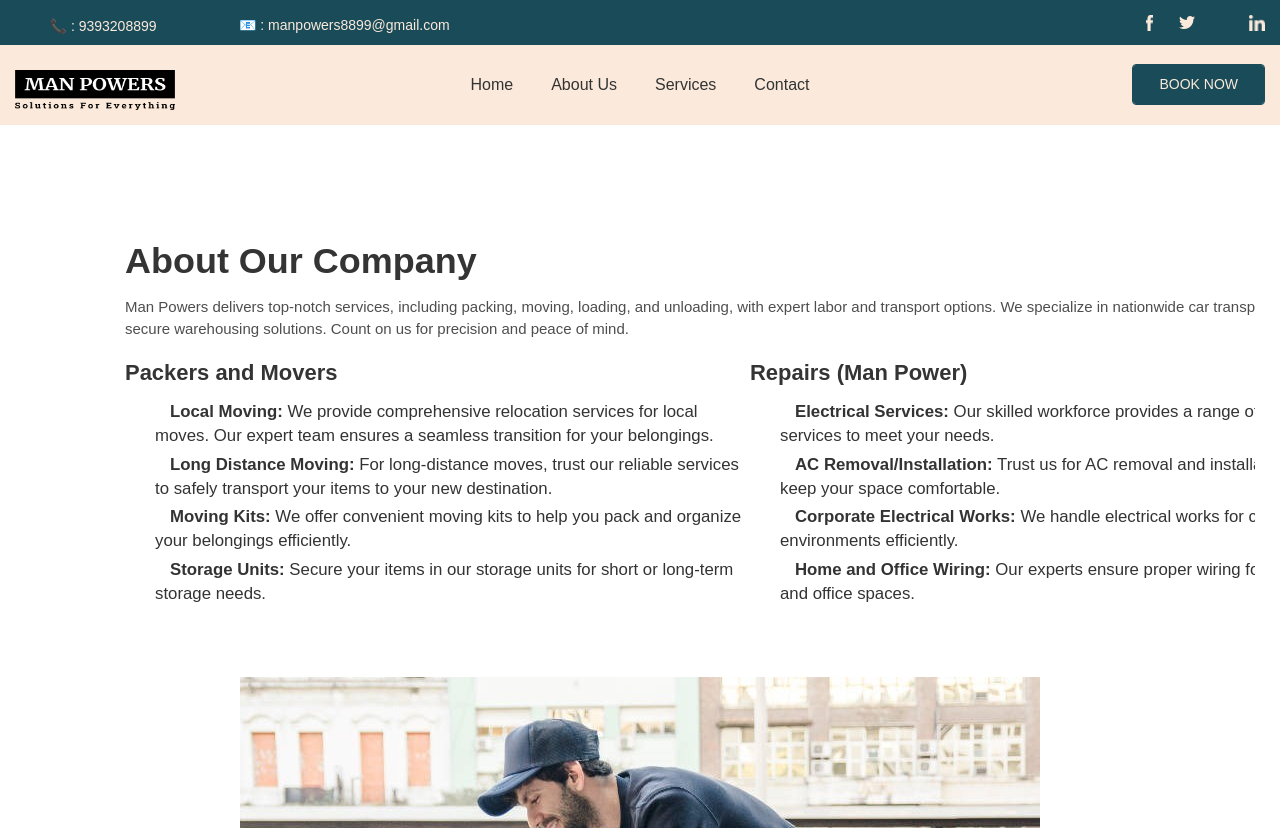
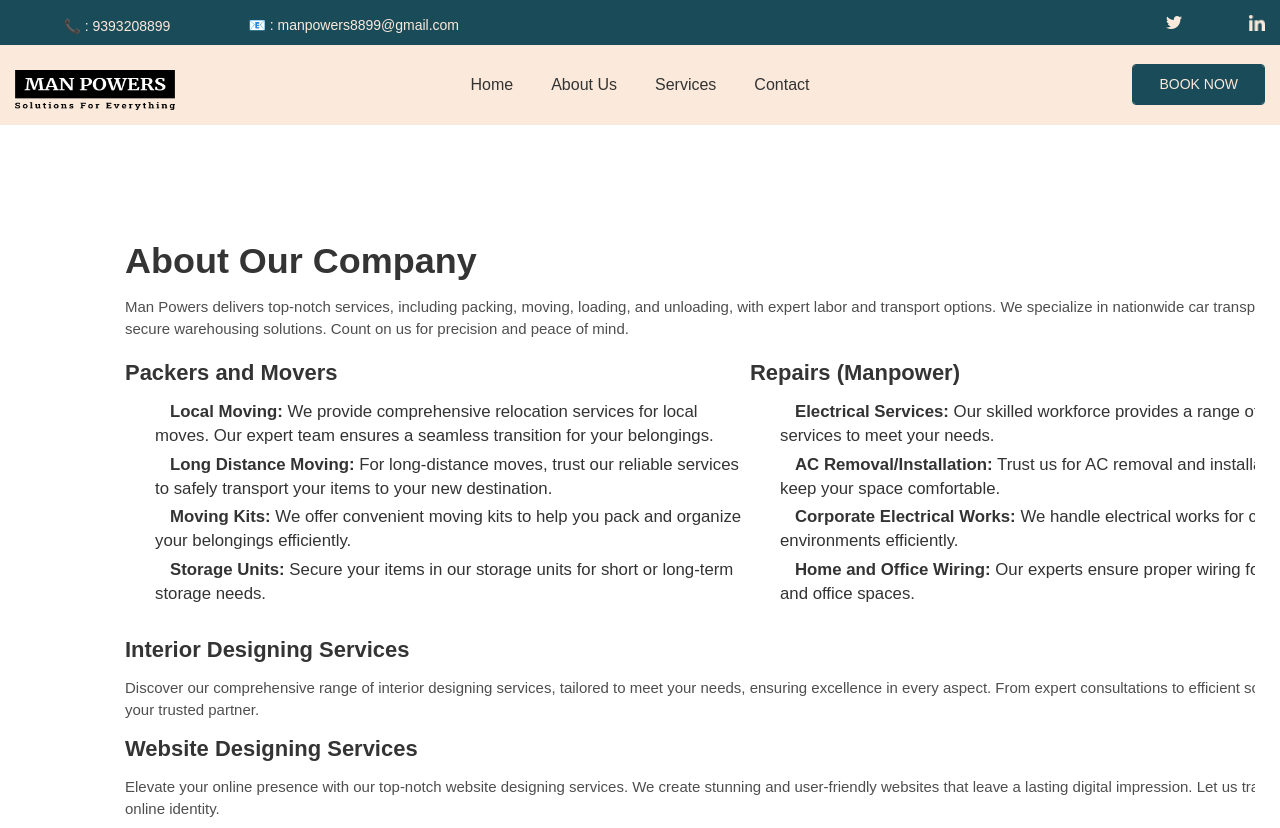
Before and after one commit to mohanganivada/manpowers, a plain HTML site: page about-us.html in a window 1280 px wide. Shown: the top 828 px of the page. Drawn offline with Linux system fonts and the light colour scheme; a script that the page names is missing.

Commit message:
initial commit

```diff
--- a/about-us.html
+++ b/about-us.html
@@ -51,22 +51,20 @@ About Us
 <div id="ttr_header_inner">
 <div class="ttr_header_element_alignment container">
   <div class="ttr_images_container">
-<a href="https://www.linkedin.com/company/templatetoaster/" class="ttr_header_linkedin " target="_self">
+    <a href="https://www.linkedin.com/in/mastanvali-shaik-75865520" class="ttr_header_linkedin" target="_self">
+      <!-- LinkedIn icon or image here -->
     </a>
   </div>
+  <div class="ttr_images_container">
+    <a href="http://twitter.com/templatetoaster" class="ttr_header_twitter" target="_self">
+      <!-- Twitter icon or image here -->
+    </a>
   </div>
-<div class="ttr_images_container">
-<div class="ttr_header_logo">
-</div>
-<a href="http://www.facebook.com/TemplateToaster" class="ttr_header_facebook " target="_self">
-</a>
-<a href="http://twitter.com/templatetoaster" class="ttr_header_twitter " target="_self">
-</a>
   <div class="ttr_headershape01">
     <div class="html_content"><p><span style="color:rgba(251,234,219,1);">📞 : 9393208899</span></p><p><br style="color:rgba(251,234,219,1);" /></p></div>
     </div>
     <div class="ttr_headershape02">
-  <div class="html_content"><p><span style="color:rgba(251,234,219,1);">📧 : manpowers8899@gmail.com</span></p></div>
+    <div><p><span style="color:rgba(251,234,219,1);">📧 : manpowers8899@gmail.com</span></p></div>
     </div>
   </div>
 </div>
@@ -148,7 +146,7 @@ Menu
           <!-- Category A: Packers and Movers -->
           <div class="col-xl-6 col-lg-6 col-md-6 col-sm-12 col-xs-12 col-12">
               <div class="service-box">
-                <h3 class="service-title"> Packers and Movers</h3>
+                  <h3 class="service-title">Packers and Movers</h3>
                   <ul class="service-list">
                       <li style="font-size: 1.2em;"><strong>Local Moving:</strong> We provide comprehensive relocation services for local moves. Our expert team ensures a seamless transition for your belongings.</li>
                       <li style="font-size: 1.2em;"><strong>Long Distance Moving:</strong> For long-distance moves, trust our reliable services to safely transport your items to your new destination.</li>
@@ -161,7 +159,7 @@ Menu
           <!-- Category B: Repairs (Manpower) -->
           <div class="col-xl-6 col-lg-6 col-md-6 col-sm-12 col-xs-12 col-12">
               <div class="service-box">
-                <h3 class="service-title">Repairs (Man Power)</h3>
+                  <h3 class="service-title">Repairs (Manpower)</h3>
                   <ul class="service-list">
                       <li style="font-size: 1.2em;"><strong>Electrical Services:</strong> Our skilled workforce provides a range of electrical services to meet your needs.</li>
                       <li style="font-size: 1.2em;"><strong>AC Removal/Installation:</strong> Trust us for AC removal and installation services to keep your space comfortable.</li>
@@ -170,10 +168,22 @@ Menu
                   </ul>
               </div>
           </div>
+      </div>
 
+      <!-- Category C: Interior Designing Services -->
+      <div class="html_content" style="text-align: center;">
+          <h3>Interior Designing Services</h3>
+          <p><span style="font-size: 1.071em; color: rgba(78, 78, 78, 1);">Discover our comprehensive range of interior designing services, tailored to meet your needs, ensuring excellence in every aspect. From expert consultations to efficient solutions, we're your trusted partner.</span></p>
+      </div>
+
+      <!-- Category D: Website Designing Services -->
+      <div class="html_content" style="text-align: center;">
+          <h3>Website Designing Services</h3>
+          <p><span style="font-size: 1.071em; color: rgba(78, 78, 78, 1);">Elevate your online presence with our top-notch website designing services. We create stunning and user-friendly websites that leave a lasting digital impression. Let us transform your online identity.</span></p>
       </div>
   </div>
 </div>
+
 <div class="margin_collapsetop"></div>
 <div style="clear:both;width:0px;"></div>
 </div>
```
Lines whose indentation alone changed are shown as unchanged.
